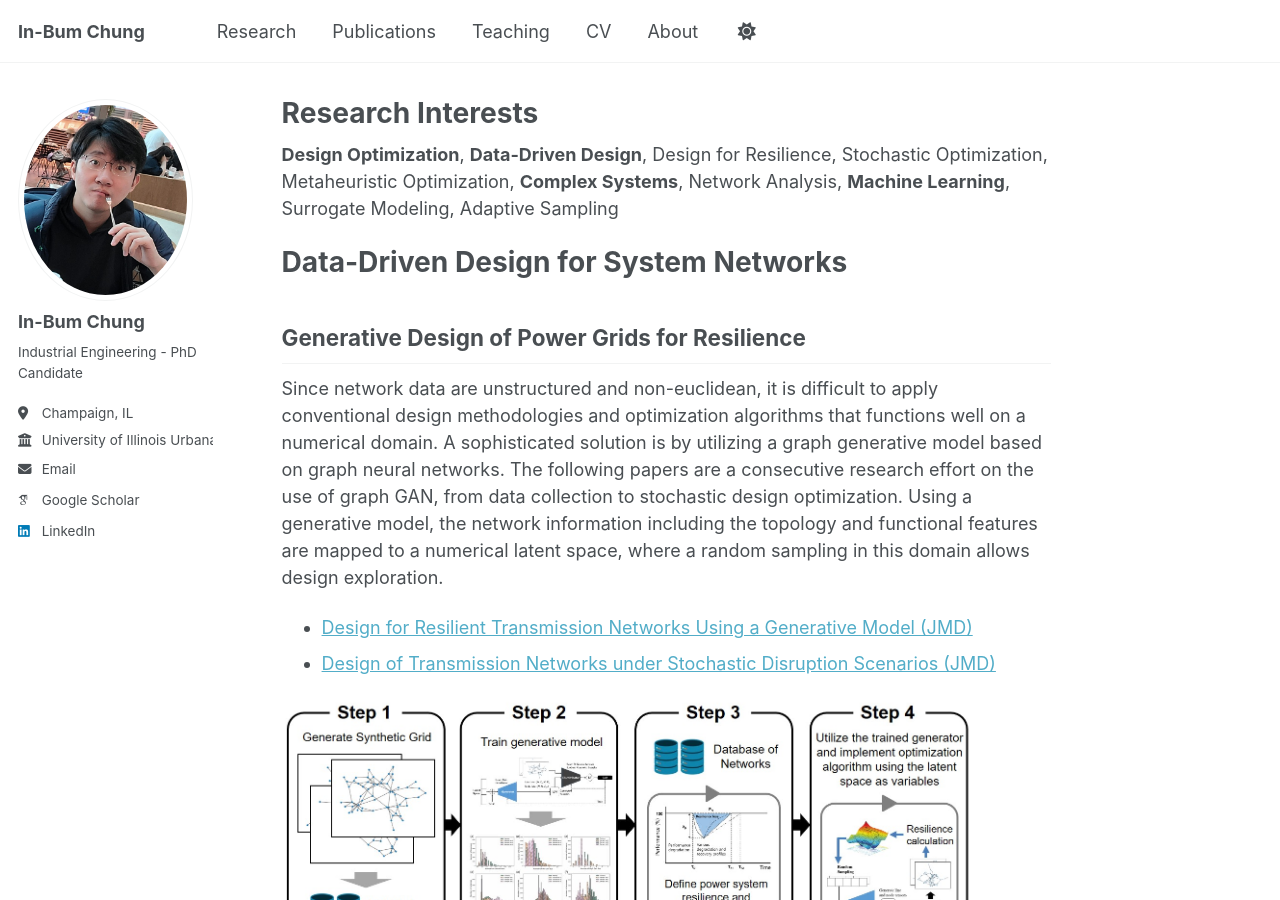
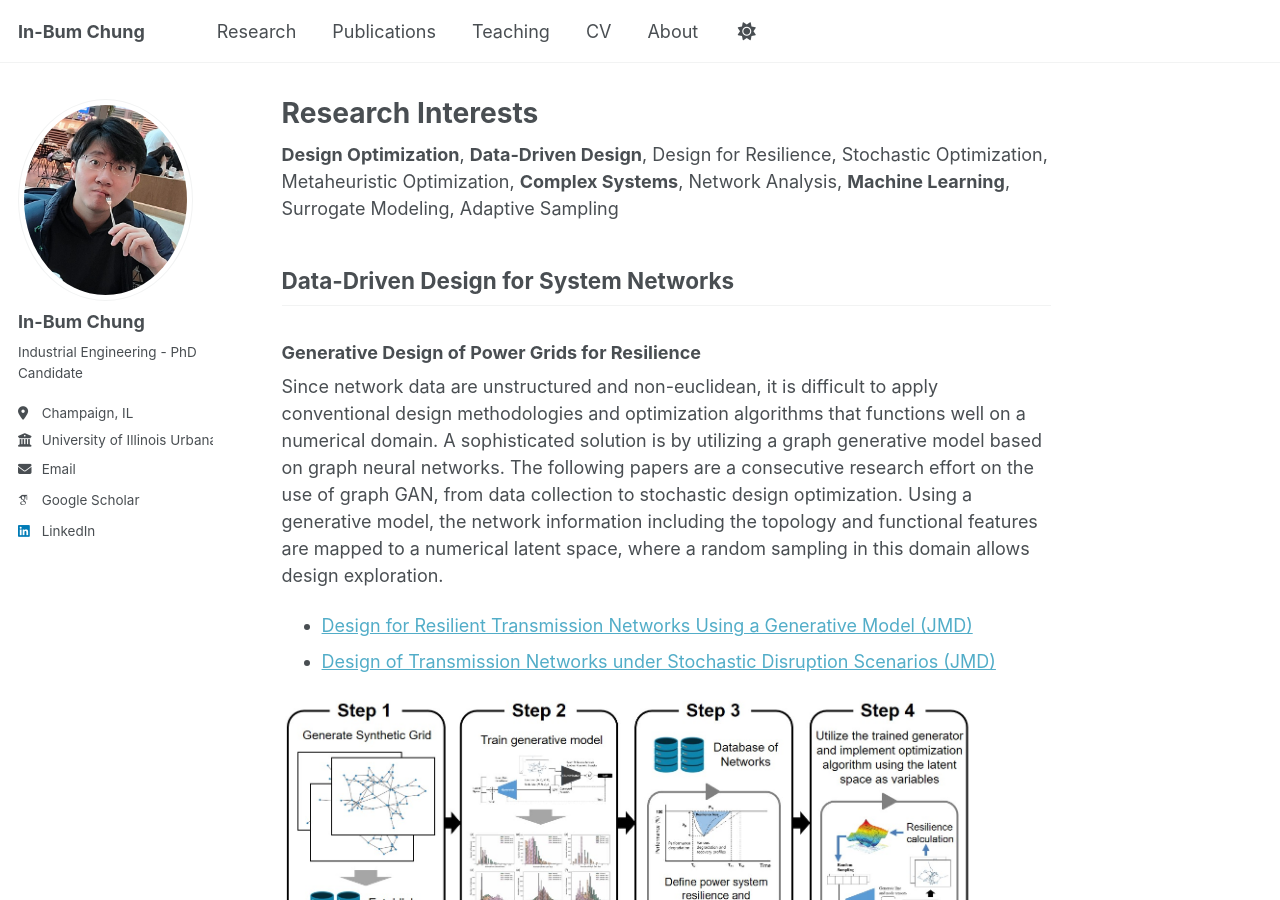
Before and after one commit to IBChung/IBChung.github.io, a Jekyll site: the page built from _pages/research.md, in a window 1280 px wide and 900 px high. Built offline with Jekyll 4.4.1, drawn with Linux system fonts in a browser that asks for light colours; some web fonts are replaced; a script that is not in the unit is left out.

```diff
--- a/_pages/research.md
+++ b/_pages/research.md
@@ -6,9 +6,9 @@ title: "Research Interests"
 ---
 **Design Optimization**, **Data-Driven Design**, Design for Resilience, Stochastic Optimization, Metaheuristic Optimization, **Complex Systems**, Network Analysis, **Machine Learning**, Surrogate Modeling, Adaptive Sampling
 
-# Data-Driven Design for System Networks
+## Data-Driven Design for System Networks
 
-## Generative Design of Power Grids for Resilience
+### Generative Design of Power Grids for Resilience
 Since network data are unstructured and non-euclidean, it is difficult to apply conventional design methodologies and optimization algorithms that functions well on a numerical domain.
 A sophisticated solution is by utilizing a graph generative model based on graph neural networks.
 The following papers are a consecutive research effort on the use of graph GAN, from data collection to stochastic design optimization.
@@ -21,9 +21,9 @@ Using a generative model, the network information including the topology and fun
      alt="Overview of the Generative Approach Process for Networks"
      width="700">
 
----
-# Research Projects
-## Data-Driven Design Decision Support for Remanufacturing of High-Value Components in Industrial and Agricultural Equipment (11/2023 – 09/2025)
+
+## Research Projects
+### Data-Driven Design Decision Support for Remanufacturing of High-Value Components in Industrial and Agricultural Equipment (11/2023 – 09/2025)
 - PI: Dr. Chao Hu (University of Connecticut)
 - Project funded by REMADE Institute
 - Responsibilities: collaborating with industrial partner (John Deere) to create models for
@@ -31,7 +31,7 @@ evaluating economic and environmental impact of manufacturing and remanufacturin
 failure mode analysis, cost analysis, and establish framework for design for reman (DfRem); expand concept
 to system-level with multiple parts; estimate system behavior through data-driven modeling
 
-## Multi-timescale Nuclear-Renewable Hybrid Energy Systems Operations to Improve Electricity System Resilience, Reliability, and Economic Efficiency (09/2022 – 12/2023)
+### Multi-timescale Nuclear-Renewable Hybrid Energy Systems Operations to Improve Electricity System Resilience, Reliability, and Economic Efficiency (09/2022 – 12/2023)
 - PI: Dr. Jie Zhang (University of Texas at Dallas)
 - Project funded by DOE
 - Responsibilities: establishing an open-source repository to share the dataset and codes for resilient
```
